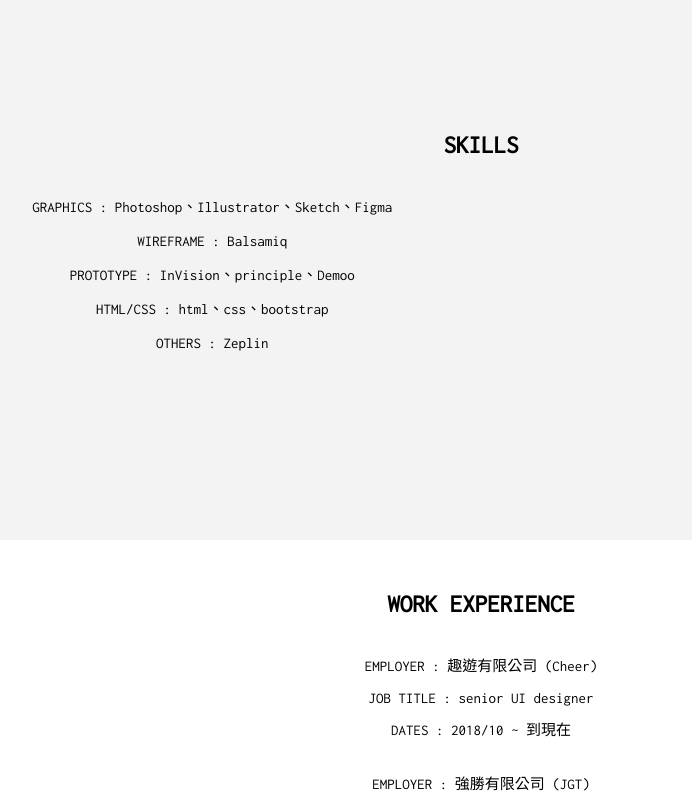
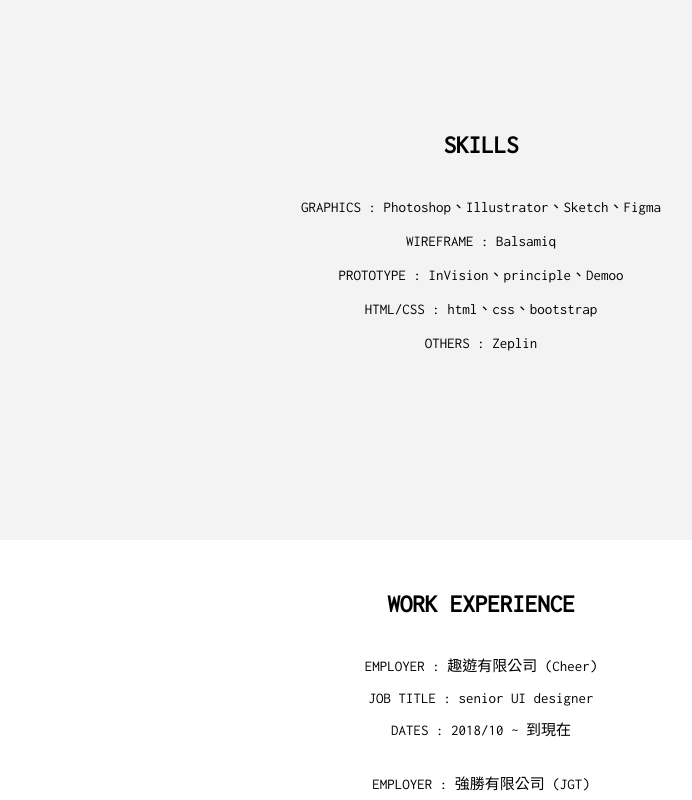
Before and after one commit to fionayaha/fionayaha.github.io, a plain HTML site: page index.html in a window 1280 px wide. Shown: the part 660-1460 px from the top of the page, without its empty margins (159-851 px from the left). Drawn offline with Linux system fonts and the light colour scheme.

Commit message:
go 02/06

```diff
--- a/css/default.css
+++ b/css/default.css
@@ -292,7 +292,7 @@ main{
   position: relative;
   width:100%;
   top:50%;
-  /* padding: 10%; */
+  padding: 0 10%;
   transform:translateY(-50%);
 }
 .about__tit {
@@ -304,7 +304,7 @@ main{
 }
 .about__skills{
   max-width: 640px;
-  margin: 0 4%;
+  margin: 0 auto;
 }
 .about__skills li {
   margin-top: 10px;
```
